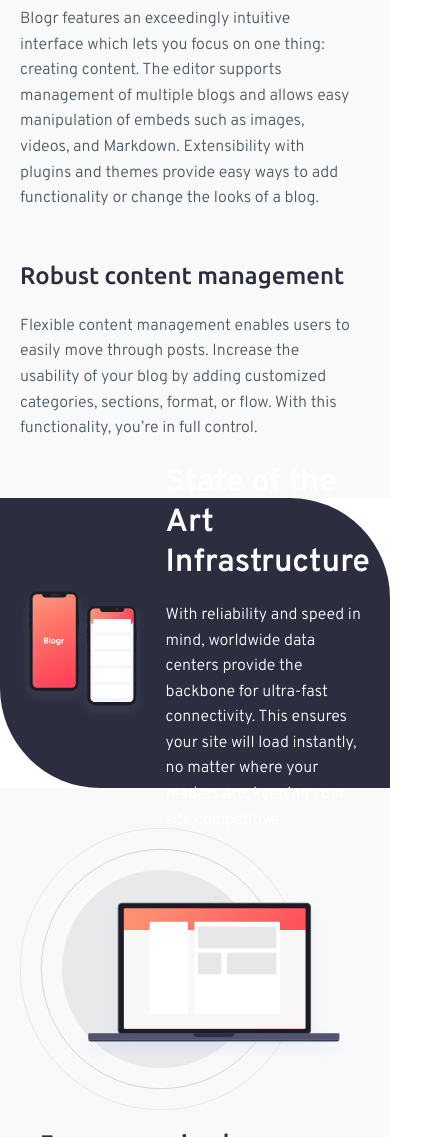
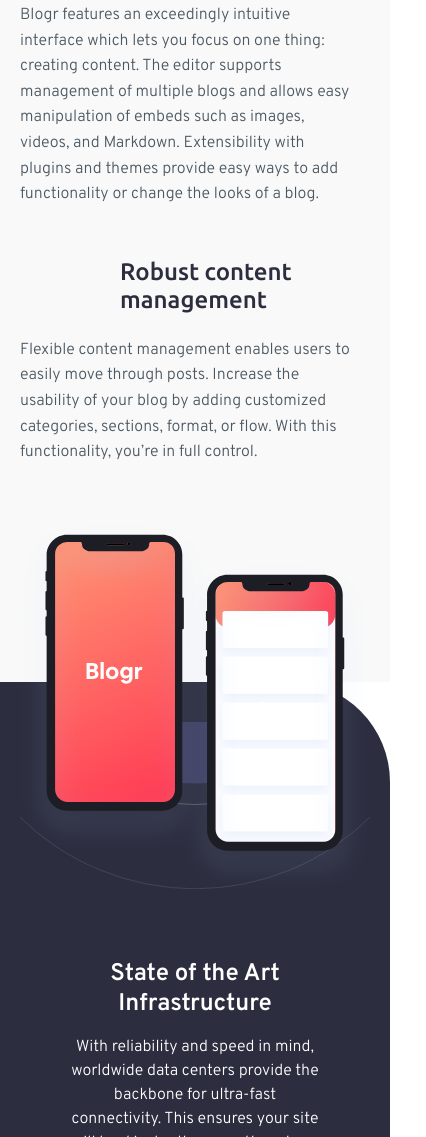
Before and after one commit to TonyOgie/blogr, a plain HTML site: page index.html in a window 390 px wide. Shown: the part 863-2000 px from the top of the page, 426 px wide, since content can reach past the window. Drawn offline with Linux system fonts and the light colour scheme.

Commit message:
Finish project/product

```diff
--- a/style.css
+++ b/style.css
@@ -197,6 +197,7 @@ section.infrastructure{
     display: flex;
     align-items: center;
     justify-content: space-between;
+    width: 100%;
     height: 250px;
 }
 
@@ -323,7 +324,7 @@ footer{
     text-decoration: none;
     font-size: 0.9em;
     font-family: "Ubuntu";
-    font-weight: 400;
+    font-weight: 500;
 }
 
 .footer-links ul li a:hover {
@@ -336,7 +337,6 @@ footer{
     padding: 0;
     width: 100%;
    }
-
 
    header.hero {
     padding: 20px;
@@ -358,7 +358,6 @@ footer{
     margin-bottom: 20px;
    }
 
-   /* features section*/
 
    section.features,
    section.infrastructure,
@@ -371,7 +370,18 @@ footer{
     display: none;
    }
 
-   .feature-image,
+   .mobile-view img {
+    max-width: 100%;
+    height: auto;
+   }
+
+   .feature-image-2 {
+    flex: 1;
+    display: flex;
+    justify-content: center;
+   }
+
+   .feature-image-2,
    .infrastructure-image,
    .free-open-image {
     margin-top: 20px;
@@ -391,14 +401,60 @@ footer{
     flex-direction: column;
     gap: 10px;
    }
+
+   h3{
+    margin-left: 100px;
+   }
+
+   section.features {
+    padding-bottom: 200px;
+   }
+
+
+   .infrastructure-content {
+    height: auto;
+    width: 100%;
+    text-align: center;
+    display: flex;
+    align-items: center;
+    flex-direction: column;
+   }
+
+   .infrastructure-image {
+    flex: 1;
+    display: flex;
+    justify-content: center;
+    align-items: center;
+    background-image: url('./images/bg-pattern-circles.svg');
+    background-position: bottom;
+    background-repeat: no-repeat;
+    background-size: 500px;
+   }
+
+   .infrastructure-image img {
+    width: 100%;
+    margin-top: -200px;
+   }
+
+
+   .infrastructure-text {
+    color: white;
+    padding: 50px;
+   }
+
+   .infrastructure-text h2 {
+    font-size: 1.5em;
+    margin-bottom: 10px;
+   }
+
+   .infrastructure-text p {
+    font-size: 1em;
+    line-height: 1.5;
+   }
 }
 
 @media screen and (min-width: 768px) {
     .feature-image-2 img {
         display: none;
     }
-
-    .infrastructure-image img .mobile-view{
-        display: none;
-    }
 }
```
